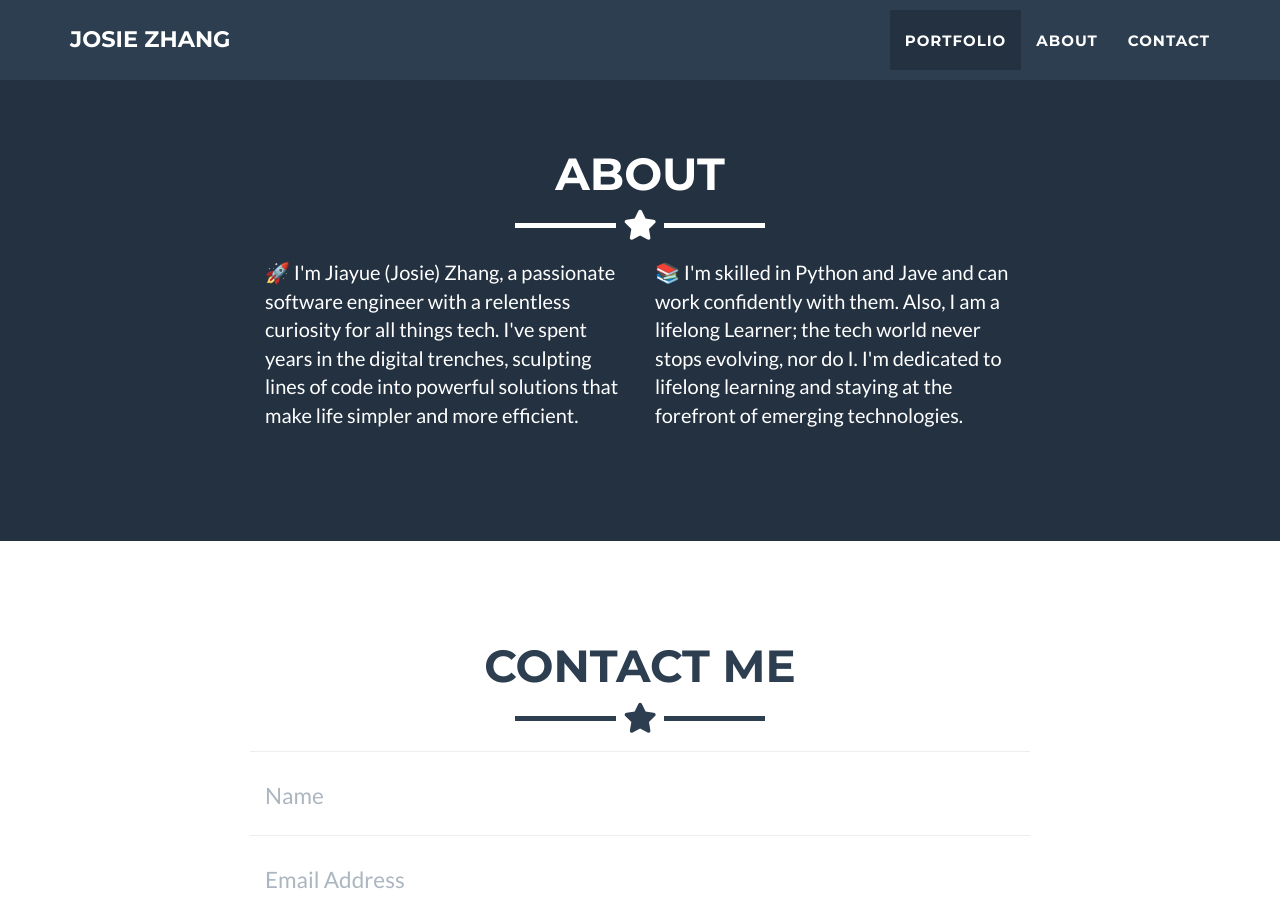
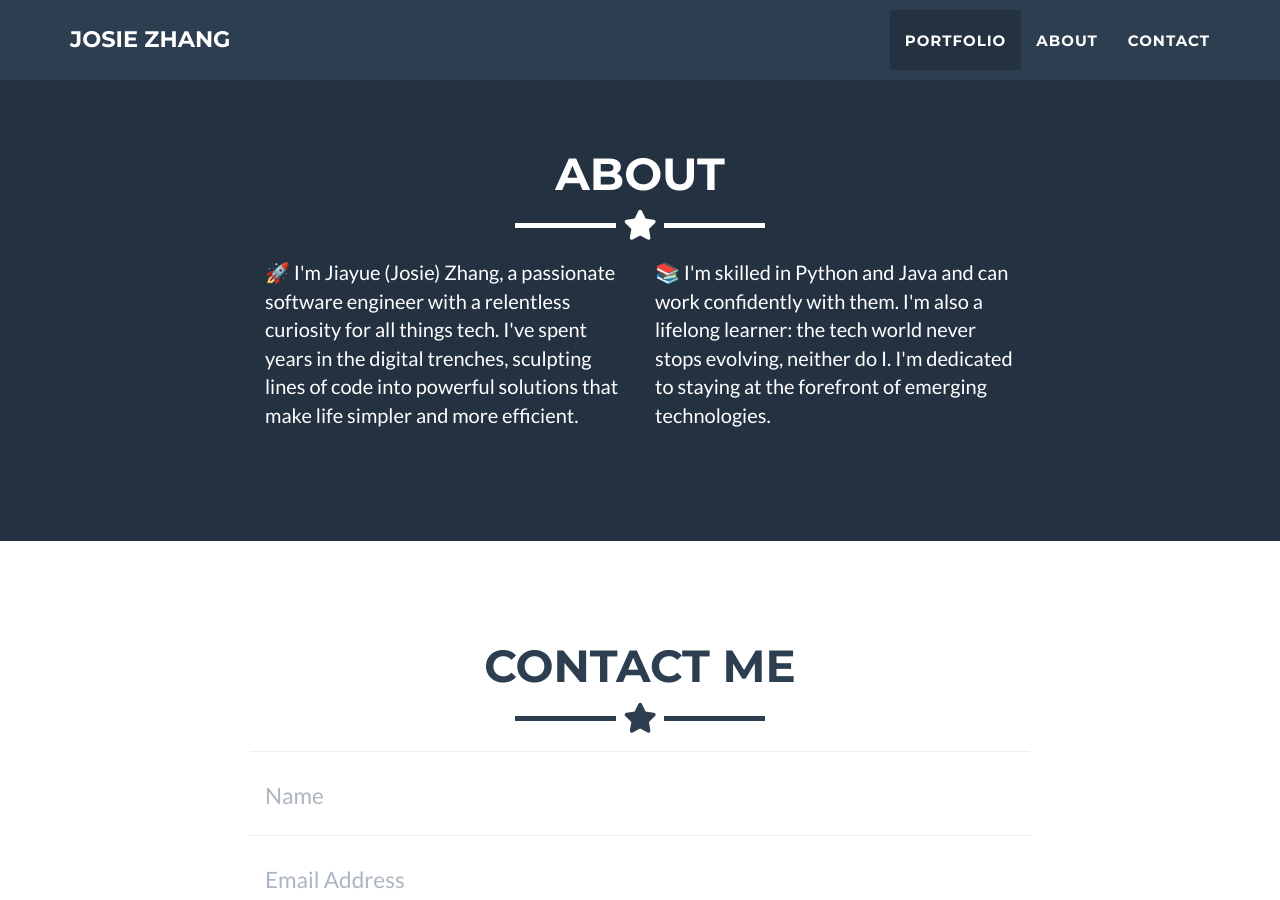
Before and after one commit to jiayuezhang84/jiayuezhang84.github.io, a Jekyll site: the page built from _posts/2014-07-18-project-1.markdown, in a window 1280 px wide and 900 px high, scrolled down 1487 px. Built offline with Jekyll 4.4.1, drawn with Linux system fonts in a browser that asks for light colours.

Commit message:
Update about.html

```diff
--- a/_includes/about.html
+++ b/_includes/about.html
@@ -12,7 +12,7 @@
         <p>🚀 I'm Jiayue (Josie) Zhang, a passionate software engineer with a relentless curiosity for all things tech. I've spent years in the digital trenches, sculpting lines of code into powerful solutions that make life simpler and more efficient.</p>
       </div>
       <div class="col-lg-4">
-        <p>📚 I'm skilled in Python and Jave and can work confidently with them. Also, I am a lifelong Learner; the tech world never stops evolving, nor do I. I'm dedicated to lifelong learning and staying at the forefront of emerging technologies.  </p>
+        <p>📚 I'm skilled in Python and Java and can work confidently with them. I'm also a lifelong learner: the tech world never stops evolving, neither do I. I'm dedicated to staying at the forefront of emerging technologies.  </p>
       </div>
       <div class="col-lg-8 col-lg-offset-2 text-center">
 
```
